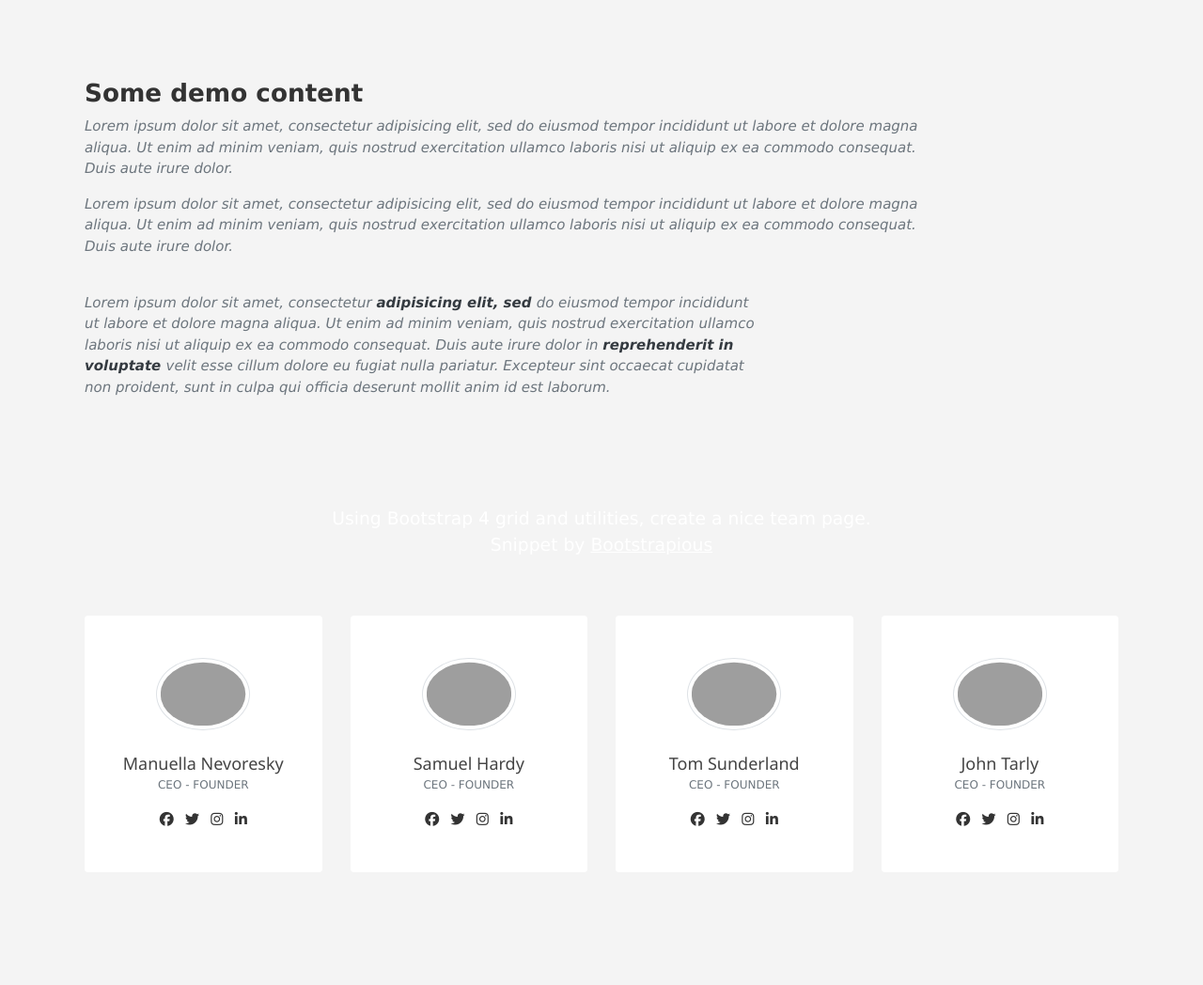
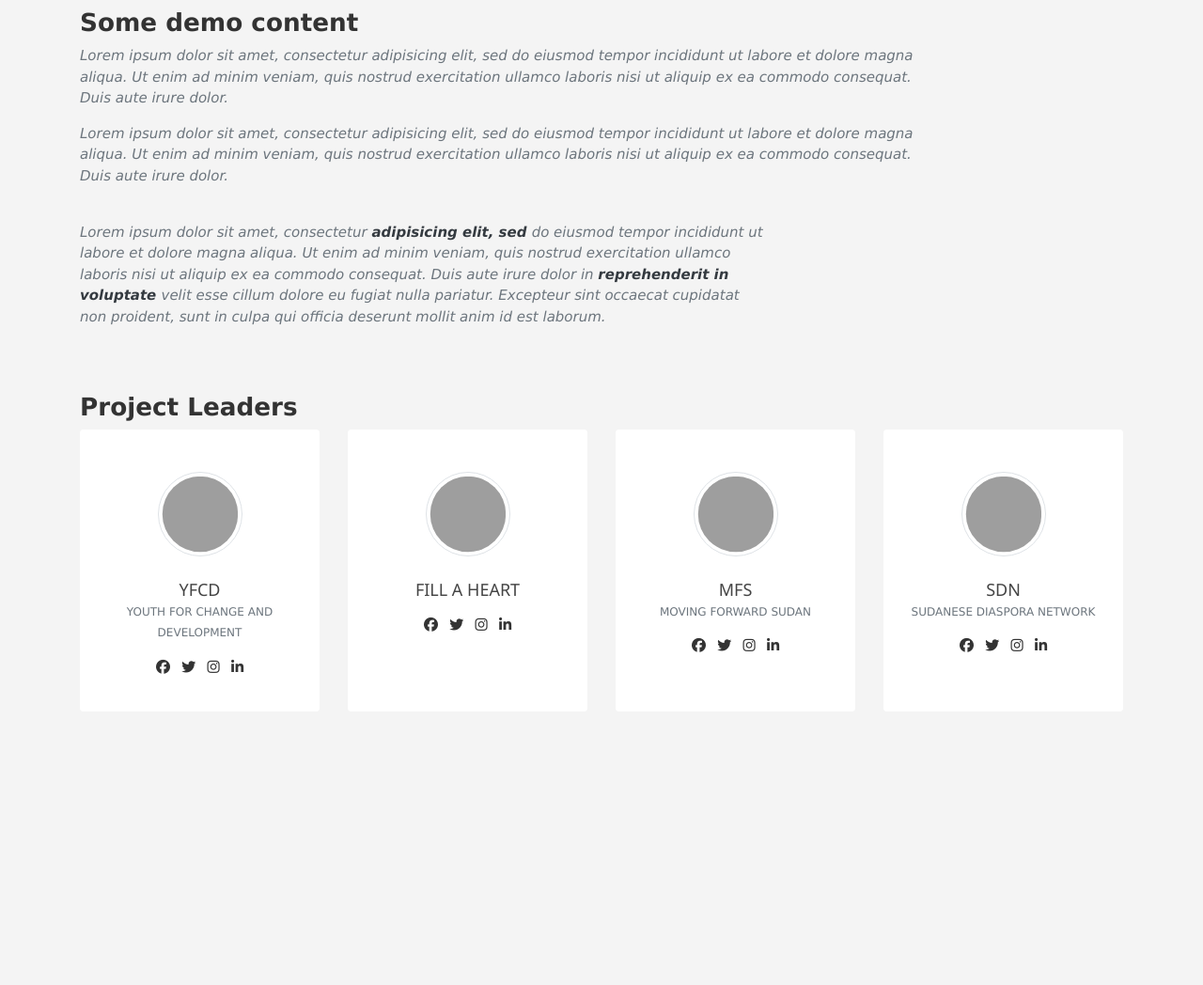
Before and after one commit to sarahhhe/diasynoraPA, a Django app: page / in a window 1280 px wide. Shown: the part 427-1475 px from the top of the page at 94% size. After the commit the page ends 1144 px from the top, so only its background shows below. Run offline with Django 3.2, Linux system fonts and the light colour scheme; some libraries are stand-ins or nearby versions; grey boxes are pictures that could not be loaded.

Commit message:
pushing to pull

```diff
--- a/dyasynora_app/static/dyasynora_app/main.css
+++ b/dyasynora_app/static/dyasynora_app/main.css
@@ -36,11 +36,21 @@ overflow:hidden;
 background-color: white;
 align:center;
 }
+.leaderdiv{
+  width:17em;
+  height:20em;
+  overflow:hidden;
+}
 .cropped {
     width: 100%; /* width of container */
     height: 12em; /* height of container */
     object-fit: cover;
     padding:1em;
+}
+.croppedimg {
+    width: 6em; /* width of container */
+    height: 6em; /* height of container */
+    object-fit: cover;
 }
 .fade {
    opacity: 1;
--- a/dyasynora_app/templates/dyasynora_app/base.html
+++ b/dyasynora_app/templates/dyasynora_app/base.html
@@ -35,9 +35,8 @@
           </button>
           <div class="collapse navbar-collapse" id="navbarToggle">
             <div class="navbar-nav mr-auto">
-              <a class="nav-item nav-link" href="{% url 'dyasynora_app-feed' %}">Home</a>
-              <a class="nav-item nav-link" href="{% url 'dyasynora_app-our-mission' %}">Our Mission</a>
-              <a class="nav-item nav-link" href="{% url 'dyasynora_app-leaders' %}">Leaders</a>
+              <a class="nav-item nav-link" href="{% url 'dyasynora_app-feed' %}">Discover</a>
+              <a class="nav-item nav-link" href="{% url 'dyasynora_app-project-create' %}">Start your project</a>
             </div>
             <div>
               <form method="get">
@@ -61,7 +60,7 @@
     </header>
 
     <!-- Page Container -->
-      <div style="padding:5em;">
+      <div>
       <div class="row">
         <div class="col-md-12">
           {% if messages %}
--- a/dyasynora_app/templates/dyasynora_app/diasynora.html
+++ b/dyasynora_app/templates/dyasynora_app/diasynora.html
@@ -1,10 +1,10 @@
 {% extends "dyasynora_app/base.html" %}
   {% block content %}
-<div style="background: url(https://i.ibb.co/StW8pg2/landscape-sudan.jpg)" class="jumbotron bg-cover text-white">
+<div style="background: url(https://i.ibb.co/6JmxQ5h/Screenshot-2020-06-03-at-03-01-30.png)" class="jumbotron bg-cover text-white">
     <div class="container py-5 text-center">
         <h1 style="color:white;"class="display-4 font-weight-bold">DiaSynora</h1>
         <p class="font-italic mb-0">Connect with sponsors, volunteers and mentorss to bring your community to life.</p>
-        <a href="#" role="button" class="btn btn-primary px-5">Start Project</a>
+        <a href="{% url 'dyasynora_app-project-create' %}" role="button" class="btn btn-primary px-5">Start Project</a>
     </div>
 </div>
 
@@ -22,27 +22,13 @@
     </div>
 </div>
 
-<!-- For demo purpose -->
-<div class="container py-5">
-    <div class="row text-center text-white">
-        <div class="col-lg-8 mx-auto">
-            <h1 class="display-4"></h1>
-            <p class="lead mb-0">Using Bootstrap 4 grid and utilities, create a nice team page.</p>
-            <p class="lead">Snippet by<a href="https://bootstrapious.com/snippets" class="text-white">
-                <u>Bootstrapious</u></a>
-            </p>
-        </div>
-    </div>
-</div><!-- End -->
-
-
 <div class="container">
+  <h2 class="h3 font-weight-bold">Project Leaders</h2>
     <div class="row text-center">
-
-        <!-- Team item -->
+        <!-- Leader item -->
         <div class="col-xl-3 col-sm-6 mb-5">
-            <div class="bg-white rounded shadow-sm py-5 px-4"><img src="https://d19m59y37dris4.cloudfront.net/university/1-1-1/img/teacher-4.jpg" alt="" width="100" class="img-fluid rounded-circle mb-3 img-thumbnail shadow-sm">
-                <h5 class="mb-0">Manuella Nevoresky</h5><span class="small text-uppercase text-muted">CEO - Founder</span>
+            <div class="leaderdiv bg-white rounded shadow-sm py-5 px-4"><img src="https://i.ibb.co/NNH16gR/Screenshot-2020-06-03-at-02-35-26.png" width="100" class="croppedimg img-fluid rounded-circle mb-3 img-thumbnail shadow-sm">
+                <h5 class="mb-0">YFCD</h5><span class="small text-uppercase text-muted">Youth For Change and Development</span>
                 <ul class="social mb-0 list-inline mt-3">
                     <li class="list-inline-item"><a href="#" class="social-link"><i class="fa fa-facebook-f"></i></a></li>
                     <li class="list-inline-item"><a href="#" class="social-link"><i class="fa fa-twitter"></i></a></li>
@@ -52,10 +38,10 @@
             </div>
         </div><!-- End -->
 
-        <!-- Team item -->
+        <!-- Leader item -->
         <div class="col-xl-3 col-sm-6 mb-5">
-            <div class="bg-white rounded shadow-sm py-5 px-4"><img src="https://d19m59y37dris4.cloudfront.net/university/1-1-1/img/teacher-2.jpg" alt="" width="100" class="img-fluid rounded-circle mb-3 img-thumbnail shadow-sm">
-                <h5 class="mb-0">Samuel Hardy</h5><span class="small text-uppercase text-muted">CEO - Founder</span>
+            <div class="leaderdiv bg-white rounded shadow-sm py-5 px-4"><img src="https://i.ibb.co/FbWjgLL/fill-a-heart.jpg" width="100" class="croppedimg img-fluid rounded-circle mb-3 img-thumbnail shadow-sm">
+                <h5 class="mb-0">FILL A HEART</h5><span class="small text-uppercase text-muted"></span>
                 <ul class="social mb-0 list-inline mt-3">
                     <li class="list-inline-item"><a href="#" class="social-link"><i class="fa fa-facebook-f"></i></a></li>
                     <li class="list-inline-item"><a href="#" class="social-link"><i class="fa fa-twitter"></i></a></li>
@@ -65,10 +51,10 @@
             </div>
         </div><!-- End -->
 
-        <!-- Team item -->
+        <!-- Leader item -->
         <div class="col-xl-3 col-sm-6 mb-5">
-            <div class="bg-white rounded shadow-sm py-5 px-4"><img src="https://d19m59y37dris4.cloudfront.net/university/1-1-1/img/teacher-1.jpg" alt="" width="100" class="img-fluid rounded-circle mb-3 img-thumbnail shadow-sm">
-                <h5 class="mb-0">Tom Sunderland</h5><span class="small text-uppercase text-muted">CEO - Founder</span>
+            <div class="leaderdiv bg-white rounded shadow-sm py-5 px-4"><img src="https://i.ibb.co/7QXJRLW/Screenshot-2020-06-03-at-02-48-55.png" width="100" class="croppedimg img-fluid rounded-circle mb-3 img-thumbnail shadow-sm">
+                <h5 class="mb-0">MFS</h5><span class="small text-uppercase text-muted">Moving Forward Sudan</span>
                 <ul class="social mb-0 list-inline mt-3">
                     <li class="list-inline-item"><a href="#" class="social-link"><i class="fa fa-facebook-f"></i></a></li>
                     <li class="list-inline-item"><a href="#" class="social-link"><i class="fa fa-twitter"></i></a></li>
@@ -78,10 +64,10 @@
             </div>
         </div><!-- End -->
 
-        <!-- Team item -->
+        <!-- Leader item -->
         <div class="col-xl-3 col-sm-6 mb-5">
-            <div class="bg-white rounded shadow-sm py-5 px-4"><img src="https://d19m59y37dris4.cloudfront.net/university/1-1-1/img/teacher-7.jpg" alt="" width="100" class="img-fluid rounded-circle mb-3 img-thumbnail shadow-sm">
-                <h5 class="mb-0">John Tarly</h5><span class="small text-uppercase text-muted">CEO - Founder</span>
+            <div class="leaderdiv bg-white rounded shadow-sm py-5 px-4"><img src="https://i.ibb.co/hsMnRS7/Screenshot-2020-06-03-at-02-43-33.png" width="100" class="croppedimg img-fluid rounded-circle mb-3 img-thumbnail shadow-sm">
+                <h5 class="mb-0">SDN</h5><span class="small text-uppercase text-muted">Sudanese Diaspora Network</span>
                 <ul class="social mb-0 list-inline mt-3">
                     <li class="list-inline-item"><a href="#" class="social-link"><i class="fa fa-facebook-f"></i></a></li>
                     <li class="list-inline-item"><a href="#" class="social-link"><i class="fa fa-twitter"></i></a></li>
```
Also changed, not shown: db.sqlite3.
